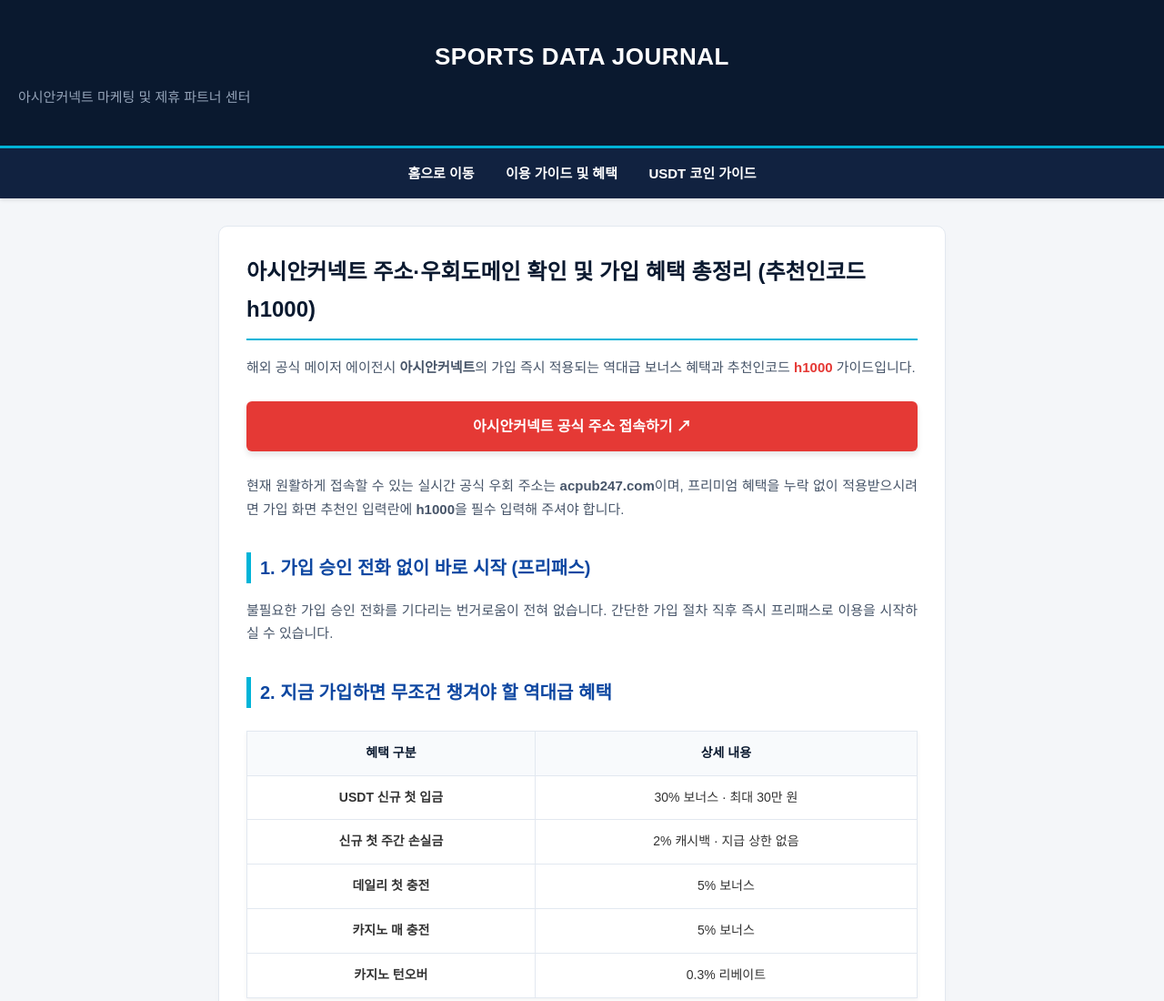
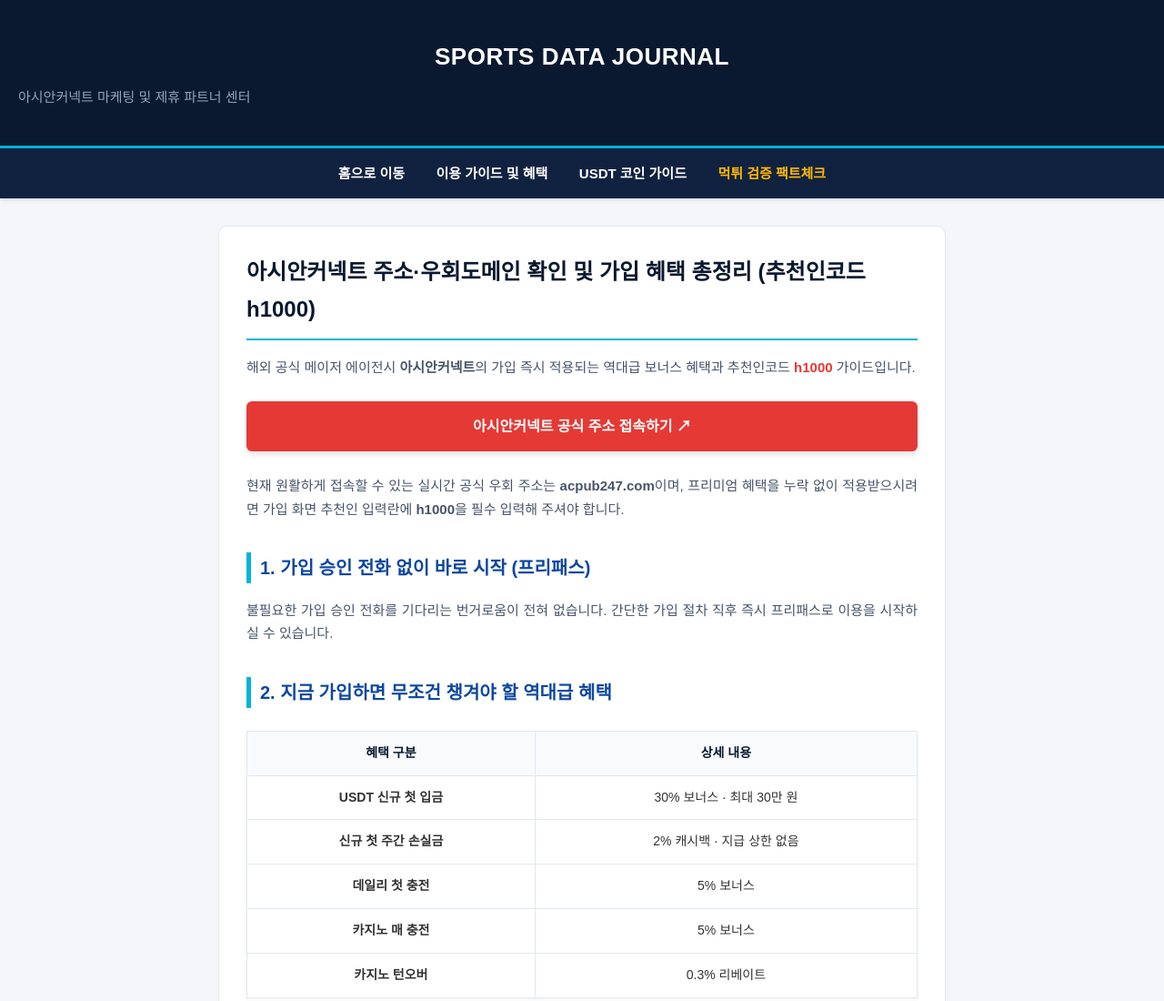
Before and after one commit to daniel529122/platform-journal, a plain HTML site: page football.html in a window 1280 px wide. Shown: the top 1100 px of the page at 91% size. Drawn offline with Linux system fonts and the light colour scheme.

Commit message:
Update football.html

```diff
--- a/football.html
+++ b/football.html
@@ -38,6 +38,7 @@
     <a href="./index.html">홈으로 이동</a>
     <a href="./football.html">이용 가이드 및 혜택</a>
     <a href="./crypto-guide.html">USDT 코인 가이드</a>
+    <a href="./verification.html" style="color: #ffb703;">먹튀 검증 팩트체크</a>
 </nav>
 <div class="container">
     <div class="content-area">
```
